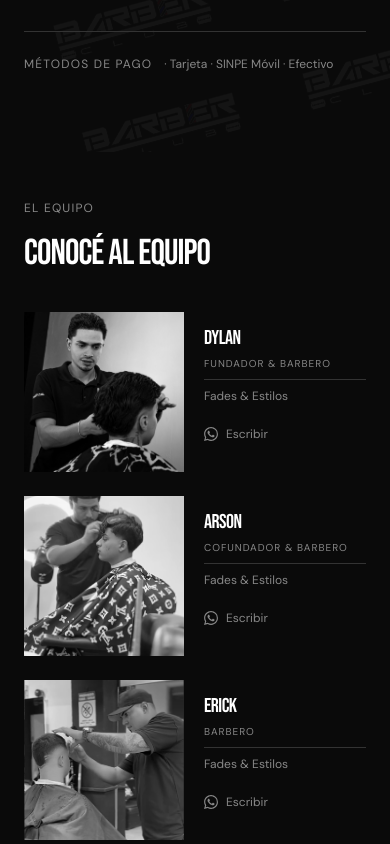
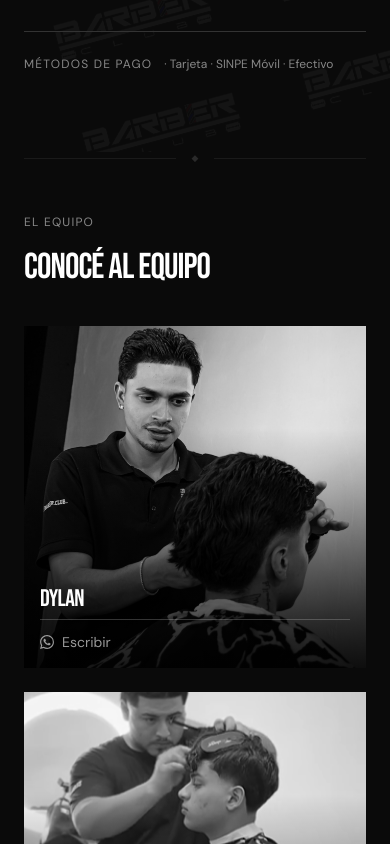
Before and after one commit to FaridAraujo/BarberClub, a Next.js app: page / in a window 390 px wide. Shown: the part 1156-2000 px from the top of the page. Built offline with nearby package versions, Linux system fonts and the light colour scheme.

Commit message:
retoques finales

```diff
--- a/app/page.tsx
+++ b/app/page.tsx
@@ -6,13 +6,29 @@ import Work from "@/components/sections/Work"
 import Visit from "@/components/sections/Visit"
 import { ASSET_VERSION } from "@/lib/constants"
 
+function SectionDivider({ red = false }: { red?: boolean }) {
+  if (red) {
+    return <div className="h-[2px] w-full" style={{ backgroundColor: "#cc2222" }} />
+  }
+  return (
+    <div className="flex items-center px-6 py-0 md:px-12" style={{ backgroundColor: "#0a0a0a" }}>
+      <div className="h-px flex-1" style={{ backgroundColor: "#1a1a1a" }} />
+      <span className="px-4 text-[9px]" style={{ color: "#2a2a2a" }}>◆</span>
+      <div className="h-px flex-1" style={{ backgroundColor: "#1a1a1a" }} />
+    </div>
+  )
+}
+
 export default function Home() {
   return (
     <>
       <Hero logoSrc={`/images/logo.png?${ASSET_VERSION}`} />
       <Servicios />
+      <SectionDivider />
       <Barbers />
+      <SectionDivider />
       <Work />
+      <SectionDivider />
       <Visit />
       <Footer />
     </>
--- a/components/sections/Barbers.tsx
+++ b/components/sections/Barbers.tsx
@@ -55,12 +55,12 @@ function BarberCard({ barber, index }: BarberCardProps) {
 
   return (
     <div
-      className="b-card flex flex-row gap-5 md:flex-col md:gap-4"
+      className="b-card"
       onMouseEnter={() => setHovered(true)}
       onMouseLeave={() => setHovered(false)}
     >
-      {/* Photo — square on mobile (compact horizontal card), 3:4 portrait on desktop */}
-      <div className="b-photo aspect-square w-40 shrink-0 overflow-hidden md:aspect-[3/4] md:w-full">
+      {/* Photo */}
+      <div className="b-photo relative w-full overflow-hidden aspect-square md:aspect-[3/4]">
         {imgError ? (
           <BarberInitials name={barber.name} />
         ) : (
@@ -74,18 +74,39 @@ function BarberCard({ barber, index }: BarberCardProps) {
             className="h-full w-full object-cover"
             style={{
               filter: hovered ? "grayscale(0%)" : "grayscale(100%)",
-              transform: "scale(1)",
-              transition: "filter 0.4s ease, transform 0.4s ease",
+              transition: "filter 0.4s ease",
             }}
           />
         )}
+
+        {/* Gradient overlay — mobile only */}
+        <div
+          className="absolute inset-0 md:hidden"
+          style={{ background: "linear-gradient(to top, rgba(0,0,0,0.88) 0%, rgba(0,0,0,0.3) 45%, transparent 70%)" }}
+        />
+
+        {/* Name + WA over photo — mobile only */}
+        <div className="absolute inset-x-0 bottom-0 p-4 md:hidden">
+          <h3 className="font-display mb-2 text-2xl uppercase leading-none tracking-tight text-white">
+            {barber.name}
+          </h3>
+          <div className="mb-3 h-px w-full bg-white/20" />
+          <a
+            href={`https://wa.me/${barber.whatsapp}`}
+            target="_blank"
+            rel="noopener noreferrer"
+            className="font-body flex items-center gap-2 text-sm text-white/60 transition-colors duration-200 hover:text-white"
+          >
+            <WhatsAppIcon />
+            Escribir
+          </a>
+        </div>
       </div>
 
-      {/* Info column — flex-1 on mobile (right side), full block on desktop */}
-      <div className="flex min-w-0 flex-1 flex-col justify-center gap-2 md:justify-start md:gap-4">
-        {/* Name */}
+      {/* Text below photo — desktop only */}
+      <div className="hidden md:flex md:flex-col md:gap-4 md:pt-4">
         <h3
-          className="font-display text-xl uppercase leading-none tracking-tight md:text-2xl"
+          className="font-display text-2xl uppercase leading-none tracking-tight"
           style={{
             color: hovered ? "#cc2222" : "#ffffff",
             transition: "color 0.25s ease",
@@ -93,26 +114,12 @@ function BarberCard({ barber, index }: BarberCardProps) {
         >
           {barber.name}
         </h3>
-
-        {/* Role */}
-        <p className="font-body text-[10px] uppercase tracking-widest text-[#888888] md:text-xs">
-          {barber.role}
-        </p>
-
-        {/* Divider */}
         <div className="h-px w-full bg-[#333333]" />
-
-        {/* Specialty */}
-        <p className="font-body text-xs text-[#888888] md:text-sm">
-          {barber.specialty}
-        </p>
-
-        {/* WhatsApp link */}
         <a
           href={`https://wa.me/${barber.whatsapp}`}
           target="_blank"
           rel="noopener noreferrer"
-          className="font-body flex min-h-[44px] items-center gap-2 text-xs text-[#888888] transition-colors duration-200 hover:text-white md:text-sm"
+          className="font-body flex min-h-[44px] items-center gap-2 text-sm text-[#888888] transition-colors duration-200 hover:text-white"
         >
           <WhatsAppIcon />
           Escribir
--- a/components/sections/Work.tsx
+++ b/components/sections/Work.tsx
@@ -64,7 +64,7 @@ function GalleryCell({
 
   return (
     <motion.div
-      className={`g-cell relative overflow-hidden bg-surface ${config.colSpan} ${config.rowSpan} ${config.mobileColSpan} ${index === 0 ? "min-h-[200px] md:min-h-[400px]" : "min-h-[110px] md:min-h-[200px]"} ${index === 5 ? "hidden md:block" : ""}`}
+      className={`g-cell relative overflow-hidden bg-surface ${config.colSpan} ${config.rowSpan} ${config.mobileColSpan} ${index === 0 ? "min-h-[320px] md:min-h-[400px]" : "min-h-[135px] md:min-h-[200px]"} ${index === 5 ? "hidden md:block" : ""}`}
       whileHover="hover"
       initial="rest"
     >
@@ -231,7 +231,8 @@ export default function Work() {
     <section
       id="trabajo"
       ref={containerRef}
-      className="bg-background pb-20 pt-12 md:pb-32 md:pt-16"
+      className="pb-20 pt-12 md:pb-32 md:pt-16"
+      style={{ backgroundColor: "#0d0d0d" }}
     >
       <div className="mx-auto max-w-5xl px-6 md:px-12">
 
--- a/scripts/optimize-images.mjs
+++ b/scripts/optimize-images.mjs
@@ -13,13 +13,18 @@ async function printMeta(label, filePath) {
   console.log(`  ${label}: ${meta.width}×${meta.height}px — ${(size / 1024).toFixed(1)} KB`)
 }
 
-async function convertToWebP(src, dest, { width, height, quality = 80, fit = "inside", position } = {}) {
-  const resizeOpts = width || height
-    ? { width, height, fit, withoutEnlargement: true, ...(position ? { position } : {}) }
-    : undefined
+async function convertToWebP(src, dest, { width, height, quality = 80, fit = "inside", position, extractTop } = {}) {
+  let pipeline = sharp(src)
 
-  let pipeline = sharp(src)
-  if (resizeOpts) pipeline = pipeline.resize(resizeOpts)
+  if (extractTop !== undefined && width && height) {
+    // Resize to target width keeping aspect ratio, then extract a slice from extractTop
+    pipeline = pipeline
+      .resize({ width, withoutEnlargement: true })
+      .extract({ left: 0, top: extractTop, width, height })
+  } else if (width || height) {
+    pipeline = pipeline.resize({ width, height, fit, withoutEnlargement: true, ...(position ? { position } : {}) })
+  }
+
   await pipeline.webp({ quality }).toFile(dest)
 }
 
@@ -53,10 +58,10 @@ async function run() {
   const galleryImages = [
     // Portrait originals (9:16) → crop to 3:2 landscape so they fill the
     // landscape grid cells without heavy zoom. "top" keeps the head/haircut visible.
-    { src: join(galleryDir, "work1.jpg"), dest: join(galleryDir, "work1.webp"), opts: { width: 900, height: 600, fit: "cover", position: "top",    quality: 80 } },
+    { src: join(galleryDir, "work1.jpg"), dest: join(galleryDir, "work1.webp"), opts: { width: 900, height: 600, extractTop: 420, quality: 80 } },
     { src: join(galleryDir, "work2.png"), dest: join(galleryDir, "work2.webp"), opts: { width: 900, quality: 80 } },
     { src: join(galleryDir, "work3.png"), dest: join(galleryDir, "work3.webp"), opts: { width: 900, quality: 80 } },
-    { src: join(galleryDir, "work4.jpg"), dest: join(galleryDir, "work4.webp"), opts: { width: 900, height: 600, fit: "cover", position: "attention", quality: 80 } },
+    { src: join(galleryDir, "work4.jpg"), dest: join(galleryDir, "work4.webp"), opts: { width: 900, height: 600, extractTop: 400, quality: 80 } },
     { src: join(galleryDir, "work5.jpg"), dest: join(galleryDir, "work5.webp"), opts: { width: 900, height: 600, fit: "cover", position: "top",    quality: 80 } },
     { src: join(galleryDir, "work6.jpg"), dest: join(galleryDir, "work6.webp"), opts: { width: 900, quality: 80 } },
   ]
```
Also changed, not shown: components/sections/Hero.tsx (+58 -20 lines), public/images/gallery/work1.webp, public/images/gallery/work4.webp.
